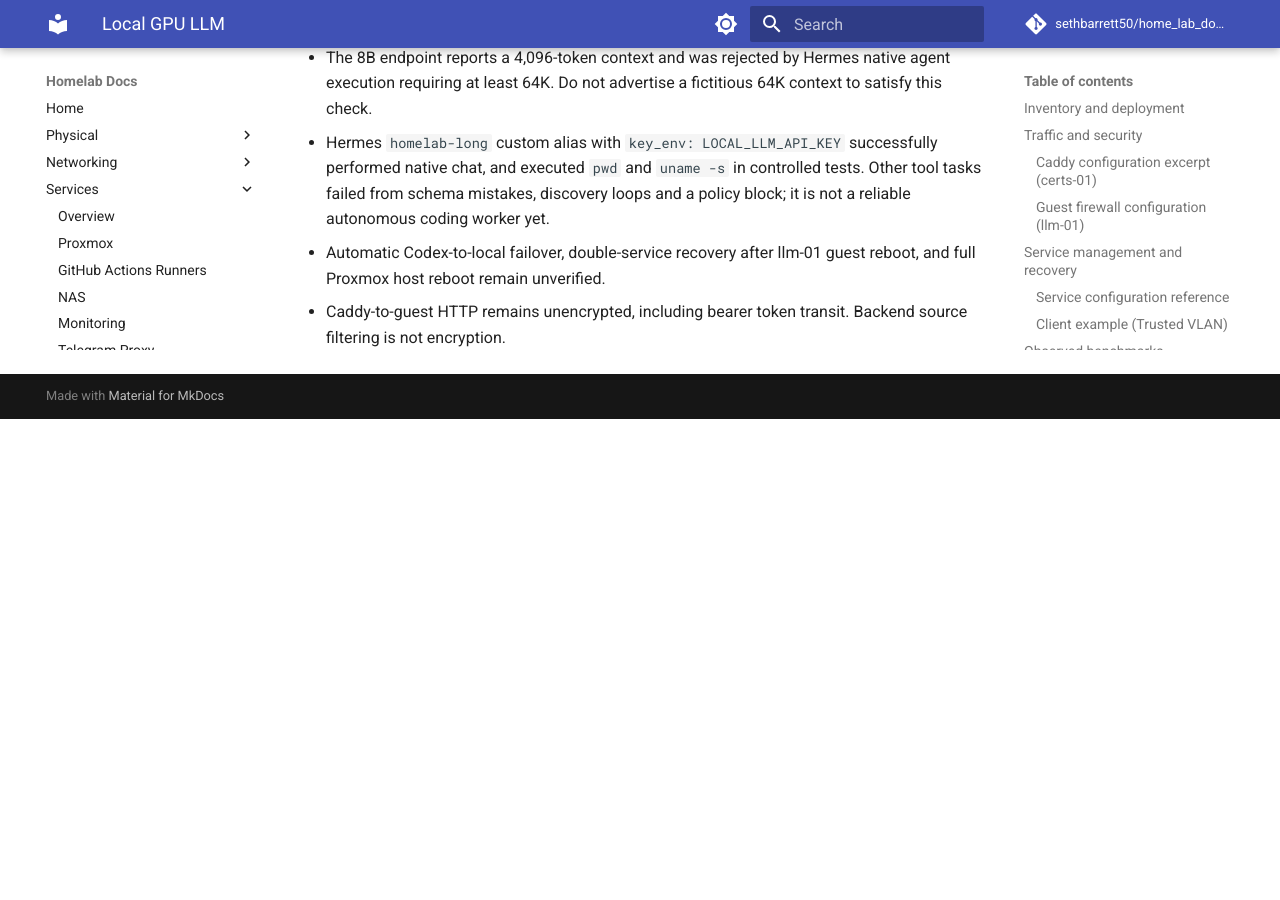
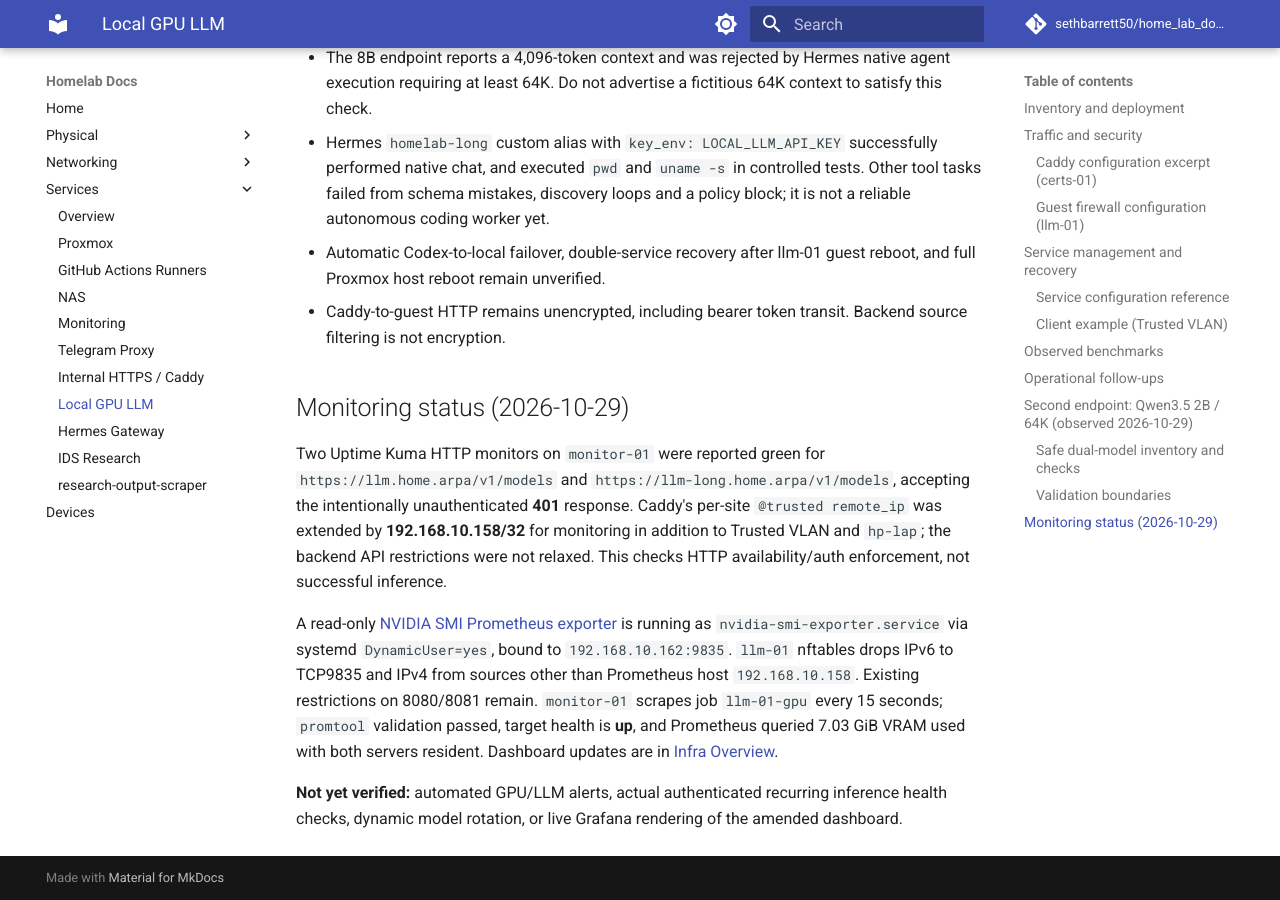
Before and after one commit to sethbarrett50/home_lab_docs, an MkDocs documentation site: the page built from docs/services/local-llm.md, in a window 1280 px wide and 900 px high, scrolled down 7027 px. Built offline with MkDocs 1.6.1 and Material for MkDocs 9.7.7, drawn with Linux system fonts in a browser that asks for light colours; comment, search, counter and statistics services are not loaded; before the commit the page ends 7446 px from its top, so only the background shows below that.

Commit message:
docs(monitoring): record deployed GPU monitoring and Kuma allowlist

```diff
--- a/docs/services/local-llm.md
+++ b/docs/services/local-llm.md
@@ -198,3 +198,11 @@
 - Hermes `homelab-long` custom alias with `key_env: LOCAL_LLM_API_KEY` successfully performed native chat, and executed `pwd` and `uname -s` in controlled tests. Other tool tasks failed from schema mistakes, discovery loops and a policy block; it is not a reliable autonomous coding worker yet.
 - Automatic Codex-to-local failover, double-service recovery after llm-01 guest reboot, and full Proxmox host reboot remain unverified.
 - Caddy-to-guest HTTP remains unencrypted, including bearer token transit. Backend source filtering is not encryption.
+
+## Monitoring status (2026-10-29)
+
+Two Uptime Kuma HTTP monitors on `monitor-01` were reported green for `https://llm.home.arpa/v1/models` and `https://llm-long.home.arpa/v1/models`, accepting the intentionally unauthenticated **401** response. Caddy's per-site `@trusted remote_ip` was extended by **192.168.10.158/32** for monitoring in addition to Trusted VLAN and `hp-lap`; the backend API restrictions were not relaxed. This checks HTTP availability/auth enforcement, not successful inference.
+
+A read-only [NVIDIA SMI Prometheus exporter](gpu-monitoring/nvidia-smi-exporter.py) is running as `nvidia-smi-exporter.service` via systemd `DynamicUser=yes`, bound to `192.168.10.162:9835`. `llm-01` nftables drops IPv6 to TCP9835 and IPv4 from sources other than Prometheus host `192.168.10.158`. Existing restrictions on 8080/8081 remain. `monitor-01` scrapes job `llm-01-gpu` every 15 seconds; `promtool` validation passed, target health is **up**, and Prometheus queried 7.03 GiB VRAM used with both servers resident. Dashboard updates are in [Infra Overview](dashboards/infra-overview.json).
+
+**Not yet verified:** automated GPU/LLM alerts, actual authenticated recurring inference health checks, dynamic model rotation, or live Grafana rendering of the amended dashboard.
```
